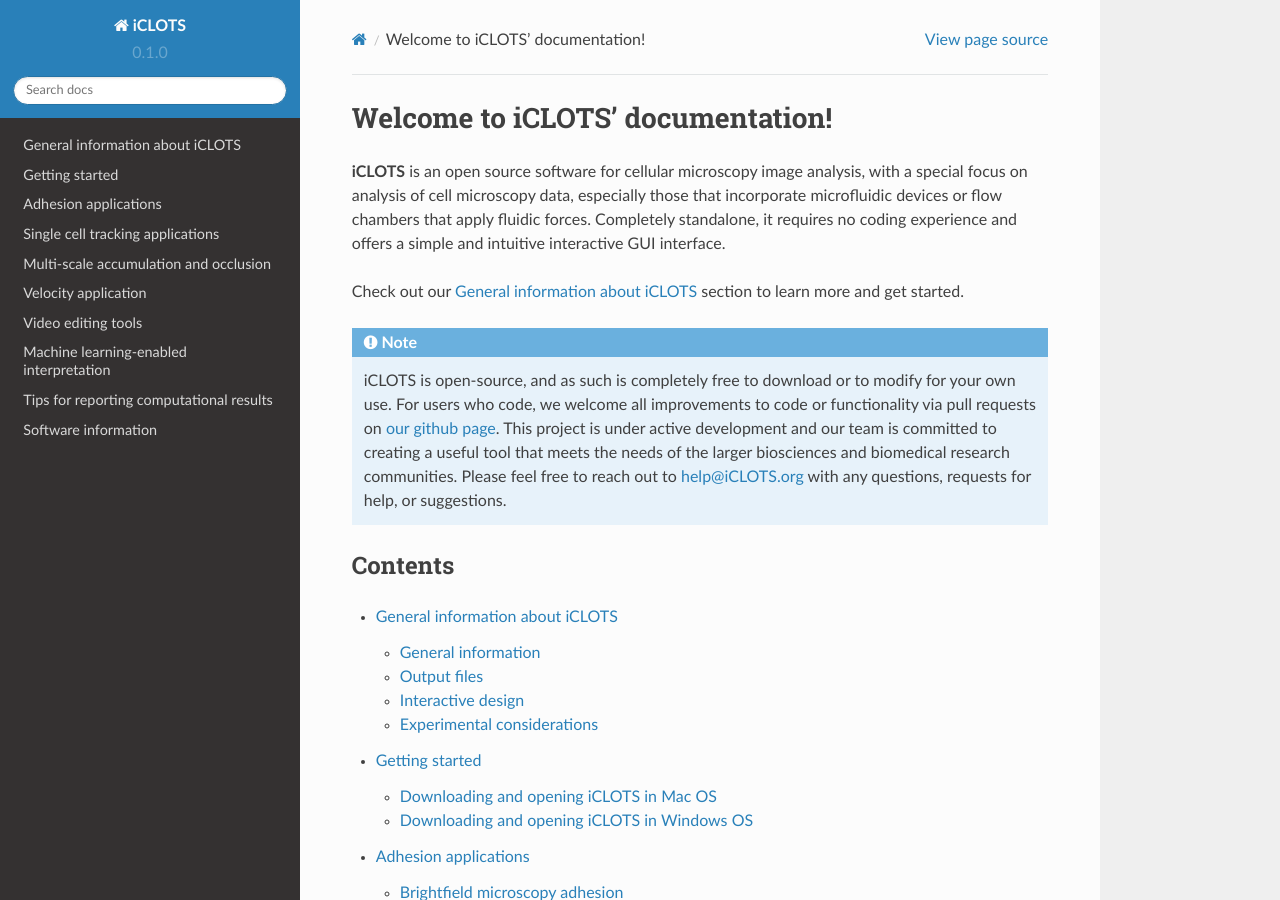
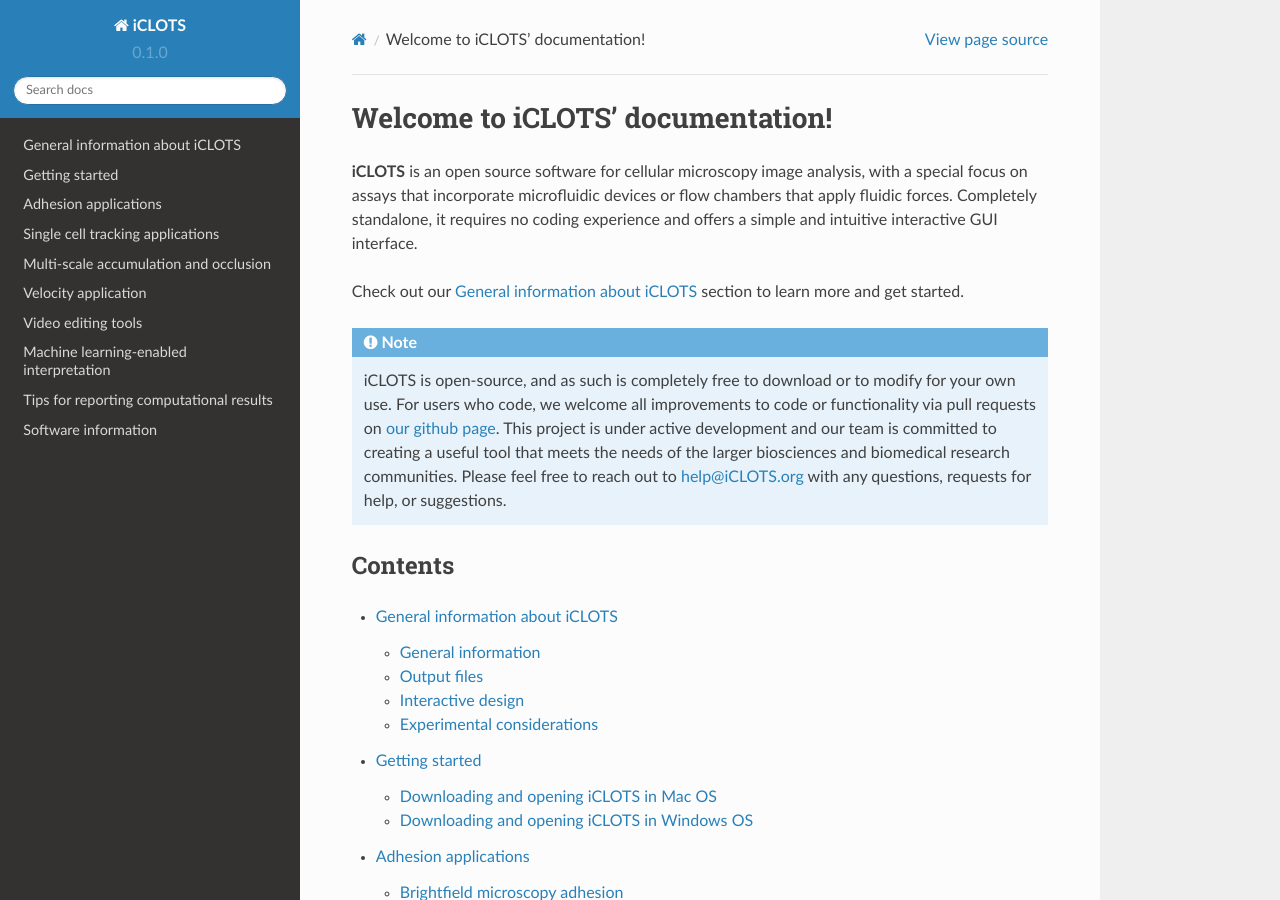
Before and after one commit to iCLOTS/documentation, a Sphinx documentation site: the page built from docs/source/index.rst, in a window 1280 px wide and 900 px high. Built offline with Sphinx 7.4.7 and the Read the Docs theme 2.0.0, drawn with Linux system fonts in a browser that asks for light colours.

Commit message:
Update index.rst

```diff
--- a/docs/source/index.rst
+++ b/docs/source/index.rst
@@ -1,7 +1,7 @@
 Welcome to iCLOTS' documentation!
 ===================================
 
-**iCLOTS** is an open source software for cellular microscopy image analysis, with a special focus on analysis of cell microscopy data, especially those that incorporate microfluidic devices or flow chambers that apply fluidic forces. Completely standalone, it requires no coding experience and offers a simple and intuitive interactive GUI interface.
+**iCLOTS** is an open source software for cellular microscopy image analysis, with a special focus on assays that incorporate microfluidic devices or flow chambers that apply fluidic forces. Completely standalone, it requires no coding experience and offers a simple and intuitive interactive GUI interface.
 
 Check out our :doc:`general_information` section to learn more and get started.
 
```
